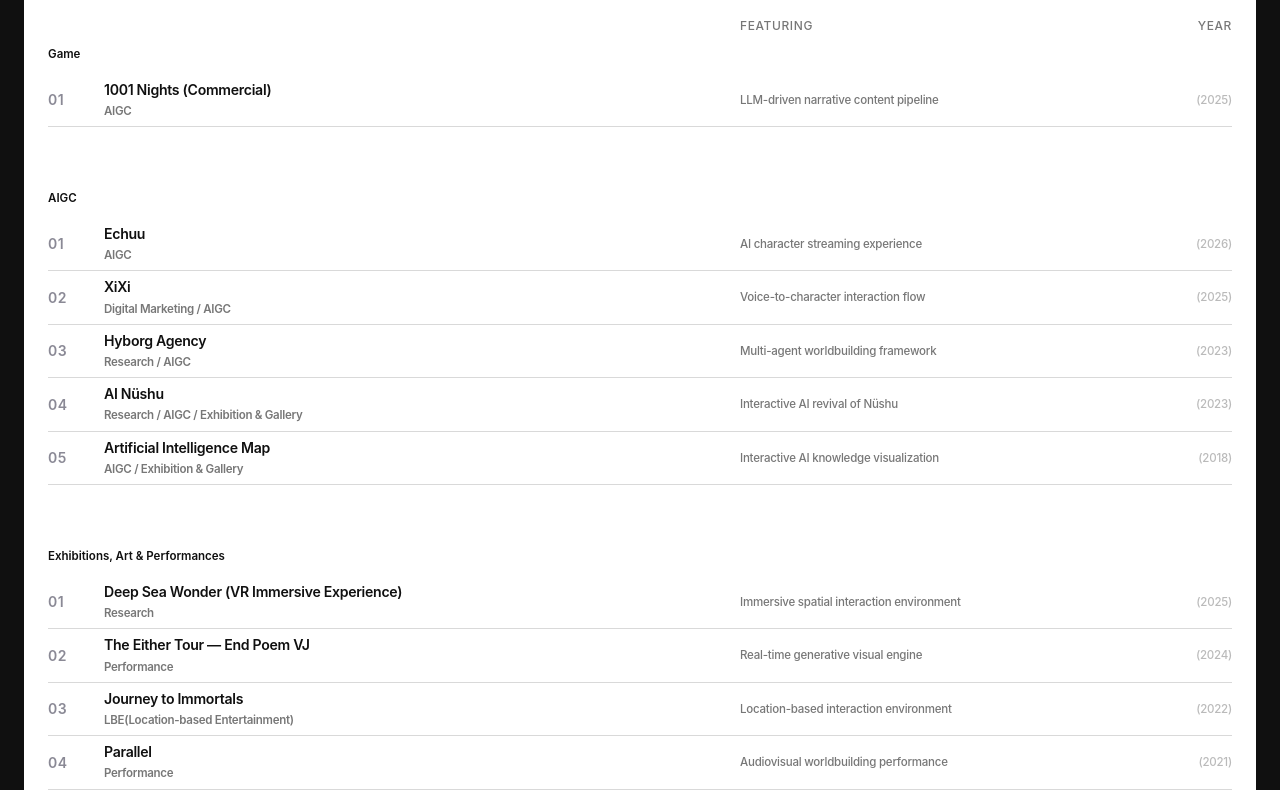
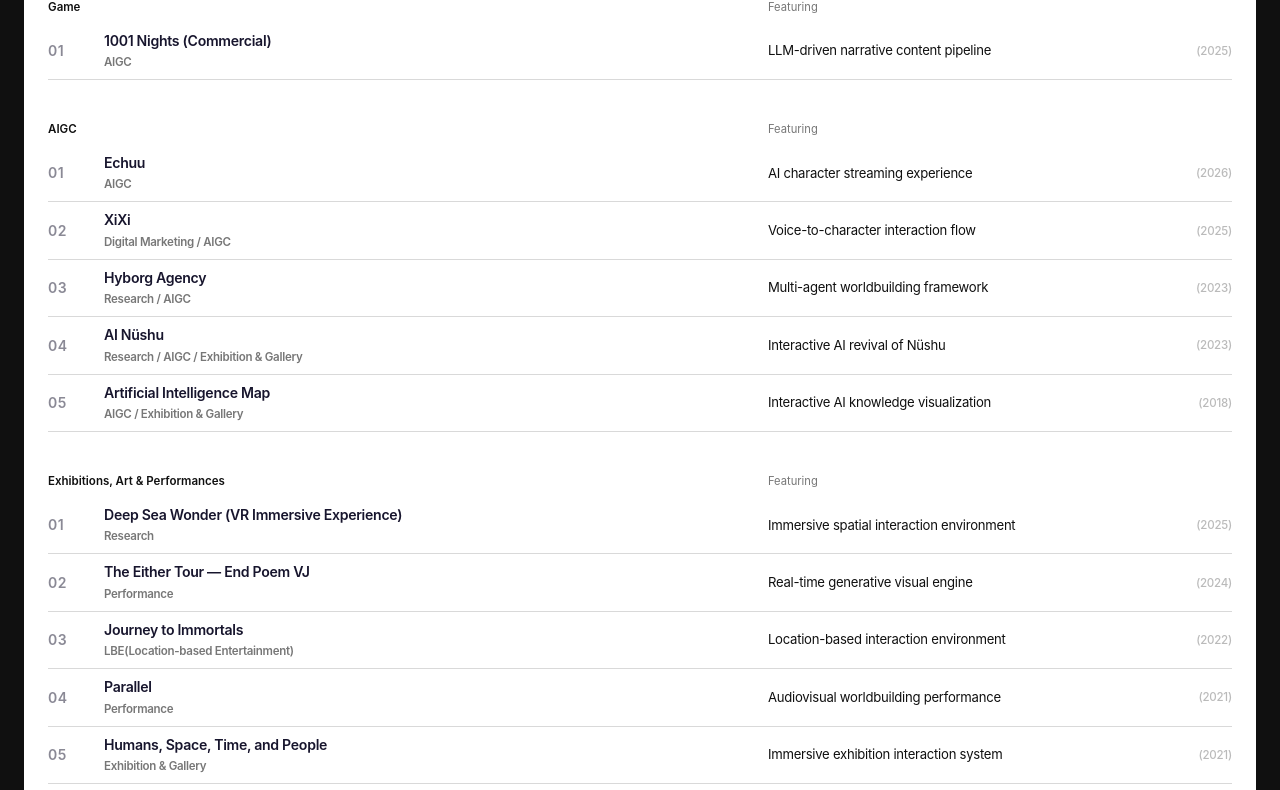
Before and after one commit to mukae1997/mukae1997.github.io, an Astro site: page /projects in a window 1280 px wide. Shown: the part 211-1001 px from the top of the page. Built offline with nearby package versions, Linux system fonts and the light colour scheme; Astro itself is replaced by a stand-in of ours.

Commit message:
Align project index with design system

```diff
--- a/src/pages/projects/index.astro
+++ b/src/pages/projects/index.astro
@@ -132,22 +132,18 @@ const projectGroups = portfolioGroups.map(({ value, label }) => ({
   <div class="container">
 
     <!-- Page Title -->
-    <section class="page-hero">
+    <section class="page-hero projects-hero">
       <h1 class="display-text page-title" data-en="Projects" data-cn="项目作品">Projects</h1>
     </section>
 
     <!-- Projects List -->
     <section class="projects-list-section">
-      <div class="project-list-columns data-text" aria-hidden="true">
-        <span></span>
-        <span></span>
-        <span></span>
-        <span>Featuring</span>
-        <span>Year</span>
-      </div>
       {projectGroups.map(({ value, label, projects }) => (
         <section class="project-group" aria-labelledby={`group-${value.toLowerCase().replaceAll(/[^a-z0-9]+/g, '-')}`}>
-          <h2 id={`group-${value.toLowerCase().replaceAll(/[^a-z0-9]+/g, '-')}`} class="project-group-title">{label}</h2>
+          <div class="project-group-heading">
+            <h2 id={`group-${value.toLowerCase().replaceAll(/[^a-z0-9]+/g, '-')}`} class="project-group-title">{label}</h2>
+            <span class="project-group-feature-label" aria-hidden="true">Featuring</span>
+          </div>
           <div class="projects-list">
         {projects.map((project, index) => {
           const year = project['year'];
--- a/src/styles/global.css
+++ b/src/styles/global.css
@@ -208,30 +208,37 @@ img, video { display: block; max-width: 100%; }
 .site-page .skills-section,
 .site-page .experience-section,
 .site-page .contact-section { padding: 22px 0 !important; background: transparent !important; border-top: 0 !important; border-bottom: 0 !important; }
-.site-page .project-group { margin: 0 0 64px; }
+.site-page .projects-hero { padding: 54px 0 24px !important; }
+.site-page .projects-hero .page-title { font-size: clamp(2.4rem, 4vw, 3.6rem) !important; }
+.site-page .project-group { margin: 0 0 42px; }
 .site-page .project-group:last-child { margin-bottom: 0; }
+.site-page .project-group-heading {
+  display: grid;
+  grid-template-columns: 38px 0 minmax(220px, 1.3fr) minmax(200px, .8fr) 52px;
+  gap: 9px;
+  align-items: baseline;
+  margin: 0 0 8px;
+}
 .site-page .project-group-title {
-  margin: 0 0 12px;
+  grid-column: 1 / span 3;
+  margin: 0;
   font-size: .72rem;
   font-weight: 600;
   line-height: var(--leading-label);
   letter-spacing: var(--tracking-label);
 }
-.site-page .project-list-columns {
-  display: grid;
-  grid-template-columns: 38px 0 minmax(160px, 1.2fr) minmax(140px, .8fr) 65px;
-  gap: 9px;
-  margin: 0 0 12px;
+.site-page .project-group-feature-label {
+  grid-column: 4;
   color: var(--muted);
-  font-size: .68rem;
+  font-size: .7rem;
+  line-height: var(--leading-label);
+  letter-spacing: var(--tracking-label);
 }
-.site-page .project-list-columns span:nth-child(4) { grid-column: 4; }
-.site-page .project-list-columns span:last-child { grid-column: 5; text-align: right; }
 
 .site-page .project-row {
   display: grid !important;
-  grid-template-columns: 38px 120px minmax(160px, 1.2fr) minmax(140px, .8fr) 65px !important;
-  align-items: center;
+  grid-template-columns: 38px 120px minmax(220px, 1.3fr) minmax(200px, .8fr) 52px !important;
+  align-items: baseline;
   gap: 9px !important;
   margin: 0 !important;
   padding: 10px 0 !important;
@@ -244,7 +251,7 @@ img, video { display: block; max-width: 100%; }
 .site-page .project-row:hover { background: #f4f4f4 !important; box-shadow: none !important; transform: none !important; }
 .site-page .project-image-inline { width: 108px; height: 68px; overflow: hidden; }
 .site-page .project-image-inline img { width: 100%; height: 100%; object-fit: cover; border-radius: 0 !important; }
-.site-page .project-name, .site-page .project-featuring, .site-page .project-year { color: var(--ink) !important; text-transform: none !important; letter-spacing: -.02em !important; }
+.site-page .project-name, .site-page .project-featuring, .site-page .project-year { text-transform: none !important; letter-spacing: -.02em !important; }
 .site-page .project-name {
   display: flex;
   flex-direction: column;
@@ -256,7 +263,8 @@ img, video { display: block; max-width: 100%; }
   font-weight: 600 !important;
 }
 .site-page .project-name-en { line-height: var(--leading-label); }
-.site-page .project-featuring, .site-page .project-year, .site-page .project-name-domain { color: var(--muted) !important; font-size: .72rem !important; }
+.site-page .project-featuring { color: var(--ink) !important; font-size: .82rem !important; font-weight: 400; line-height: var(--leading-label); }
+.site-page .project-year, .site-page .project-name-domain { color: var(--muted) !important; font-size: .72rem !important; }
 
 /* Keep the compact project index deterministic: old page styles must not
    reflow the title into the collapsed image column. */
@@ -268,9 +276,9 @@ img, video { display: block; max-width: 100%; }
 
 /* Project index: compact by default; a row expands only for image preview. */
 .site-page .project-row {
-  grid-template-columns: 38px 0 minmax(160px, 1.2fr) minmax(140px, .8fr) 65px !important;
-  min-height: 38px;
-  padding: 7px 0 !important;
+  grid-template-columns: 38px 0 minmax(220px, 1.3fr) minmax(200px, .8fr) 52px !important;
+  min-height: 48px;
+  padding: 9px 0 !important;
   transition: grid-template-columns 260ms ease, min-height 260ms ease, padding 260ms ease;
   cursor: default;
 }
@@ -298,9 +306,9 @@ img, video { display: block; max-width: 100%; }
   text-align: center;
 }
 .site-page .project-row:hover {
-  grid-template-columns: 38px 180px minmax(160px, 1.2fr) minmax(140px, .8fr) 65px !important;
-  min-height: 132px;
-  padding: 14px 0 !important;
+  grid-template-columns: 38px 180px minmax(220px, 1.3fr) minmax(200px, .8fr) 52px !important;
+  min-height: 126px;
+  padding: 12px 0 !important;
   background: transparent !important;
 }
 .site-page .project-row:hover .project-image-inline {
@@ -380,7 +388,9 @@ img, video { display: block; max-width: 100%; }
   .site-page .manifest-row { grid-template-columns: 1fr 1fr !important; gap: 14px !important; }
   .site-page .manifest-item:last-child { align-items: start; text-align: left !important; }
   .site-page .project-row { grid-template-columns: 28px 1fr 52px !important; gap: 10px !important; }
-  .site-page .project-list-columns { display: none; }
+  .site-page .project-group-heading { grid-template-columns: 28px 1fr 52px; gap: 10px; }
+  .site-page .project-group-title { grid-column: 1 / span 2; }
+  .site-page .project-group-feature-label { display: none; }
   .site-page .project-image-inline { display: none !important; }
   .site-page .project-featuring { grid-column: 2 / span 2 !important; margin-top: -4px; }
   .site-page .project-num { grid-column: 1 !important; }
```
